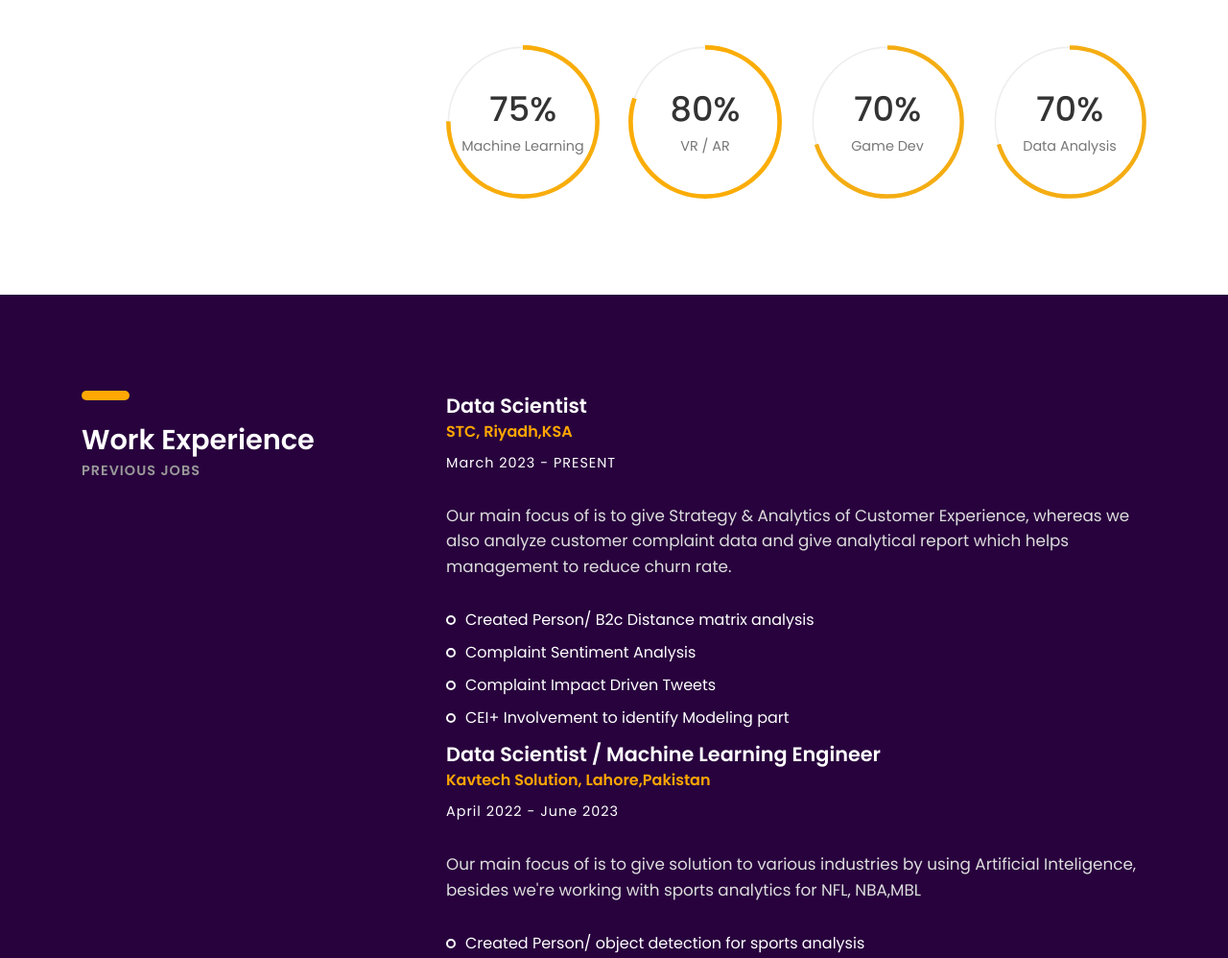
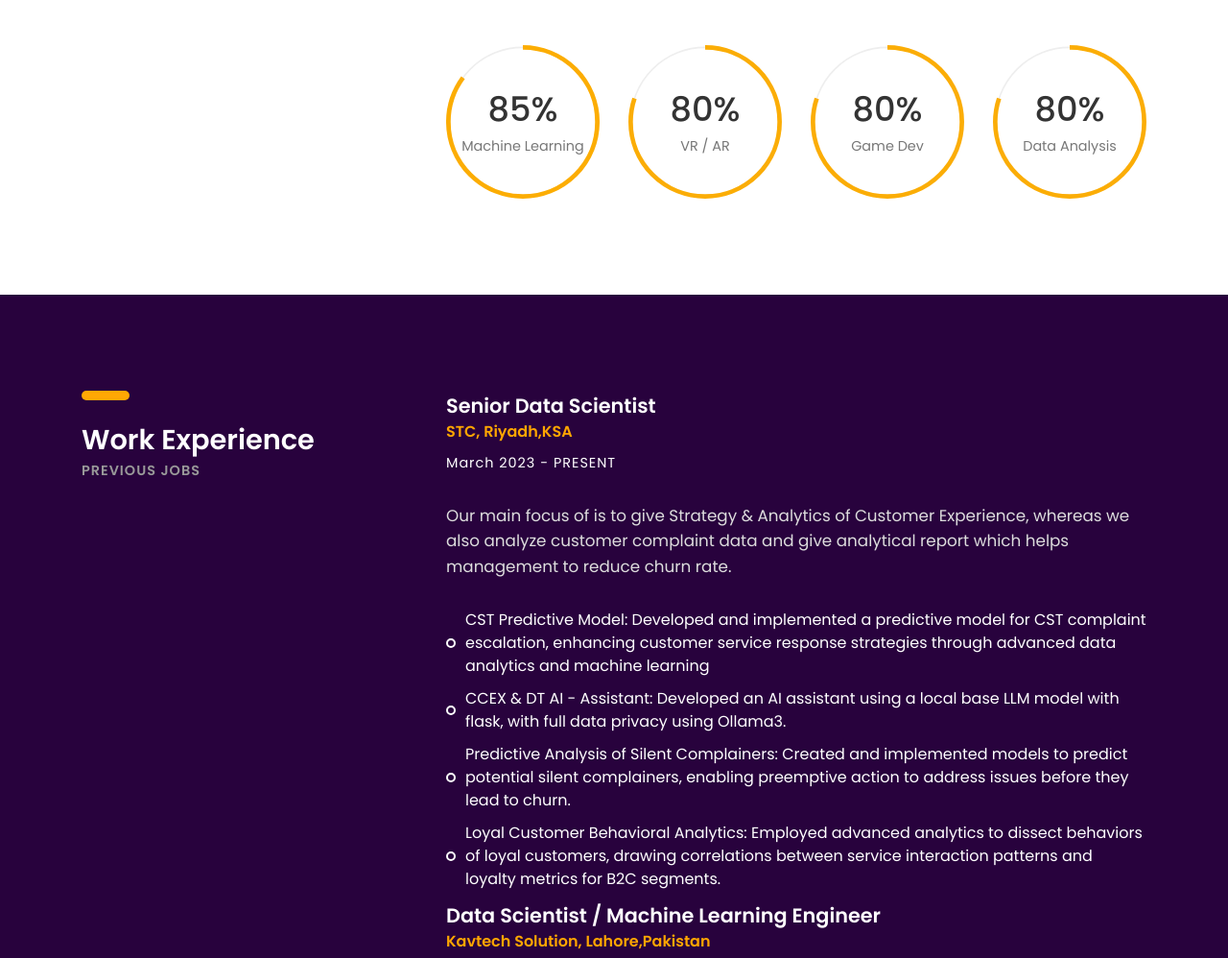
Before and after one commit to maazirfan/me, a plain HTML site: page index.html in a window 1280 px wide. Shown: the part 1005-2003 px from the top of the page at 96% size. Drawn offline with Linux system fonts and the light colour scheme; files whose address does not match are found by name.

Commit message:
Update index.html

```diff
--- a/index.html
+++ b/index.html
@@ -126,7 +126,7 @@
 					<div class="row">
 						<div class="col-sm-6 col-md-6 col-lg-3">
 							<div class="radial-prog-area margin-b-30">
-								<div class="radial-progress" data-prog-percent=".75">
+								<div class="radial-progress" data-prog-percent=".85">
 									<div></div>
 									<h6 class="progress-title">Machine Learning</h6>
 								</div>
@@ -144,7 +144,7 @@
 
 						<div class="col-sm-6 col-md-6 col-lg-3">
 							<div class="radial-prog-area margin-b-30">
-								<div class="radial-progress" data-prog-percent=".70">
+								<div class="radial-progress" data-prog-percent=".80">
 									<div></div>
 									<h6 class="progress-title">Game Dev</h6>
 								</div>
@@ -153,7 +153,7 @@
 
 						<div class="col-sm-6 col-md-6 col-lg-3">
 							<div class="radial-prog-area margin-b-50">
-								<div class="radial-progress" data-prog-percent=".70">
+								<div class="radial-progress" data-prog-percent=".80">
 									<div></div>
 									<h6 class="progress-title">Data Analysis</h6>
 								</div>
@@ -179,7 +179,7 @@
 
 					<div class="experience margin-b-50">
 
-						<h4><b>Data Scientist </b></h4>
+						<h4><b>Senior Data Scientist </b></h4>
 						<h5 class="font-yellow"><b>STC, Riyadh,KSA</b></h5>
 						<h6 class="margin-t-10">March 2023 - PRESENT</h6>
 						<p class="font-semi-white margin-tb-30"> Our main focus of is to give Strategy & Analytics of Customer Experience,
@@ -187,10 +187,10 @@
 							reduce churn rate.
 
 							<ul class="list margin-b-30">
-							<li>Created Person/ B2c Distance matrix analysis   </li>
-							<li> Complaint Sentiment Analysis </li>
-								<li> Complaint Impact Driven Tweets </li>
-							<li>CEI+ Involvement to identify Modeling part</li>
+							<li>CST Predictive Model: Developed and implemented a predictive model for CST complaint escalation, enhancing customer service response strategies through advanced data analytics and machine learning   </li>
+							<li> CCEX & DT AI - Assistant: Developed an AI assistant using a local base LLM model with flask, with full data privacy using  Ollama3. </li>
+							<li> Predictive Analysis of Silent Complainers: Created and implemented models to predict potential silent complainers, enabling preemptive action to address issues before they lead to churn. </li>
+							<li>Loyal Customer Behavioral Analytics: Employed advanced analytics to dissect behaviors of loyal customers, drawing correlations between service interaction patterns and loyalty metrics for B2C segments.</li>
 
 
 
```
